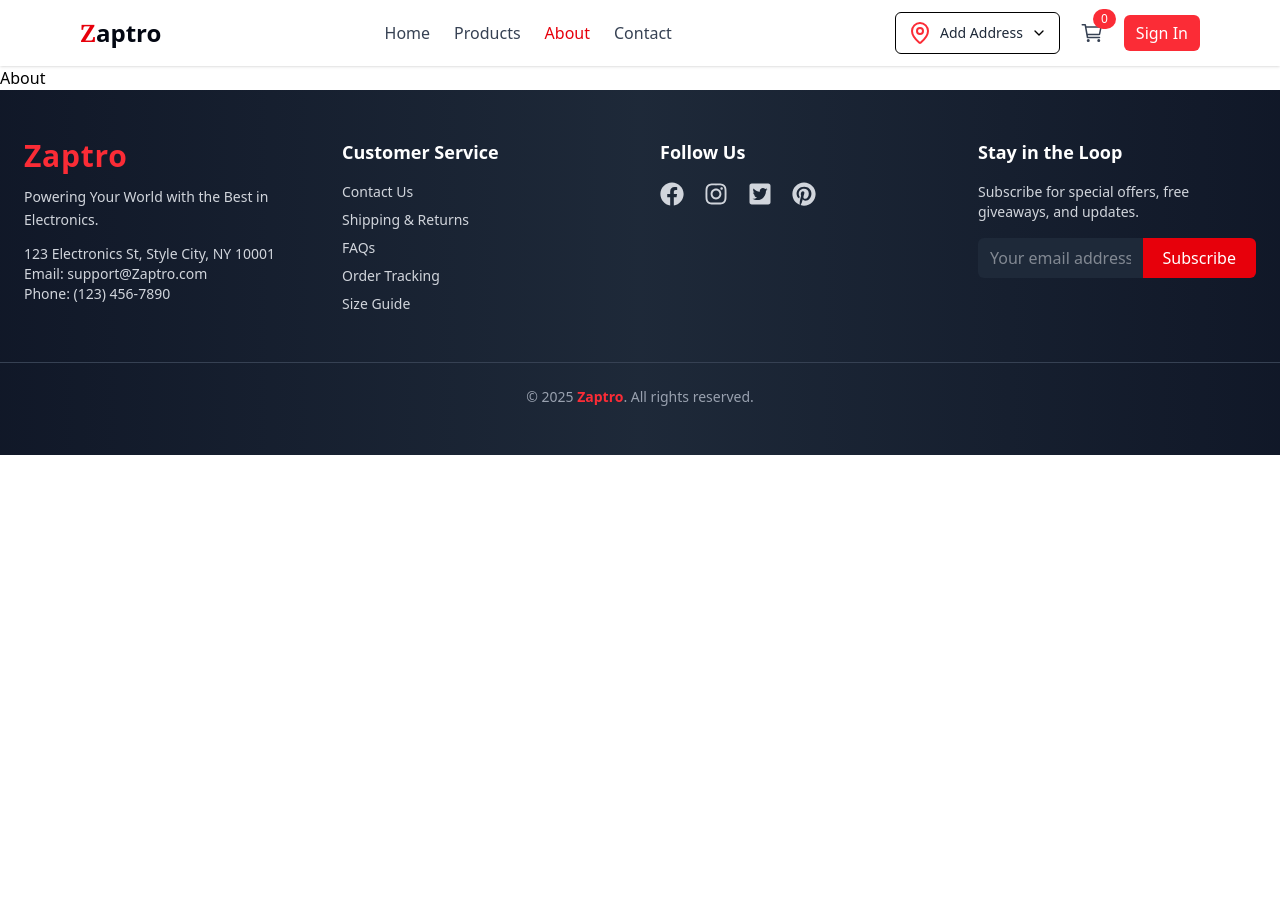
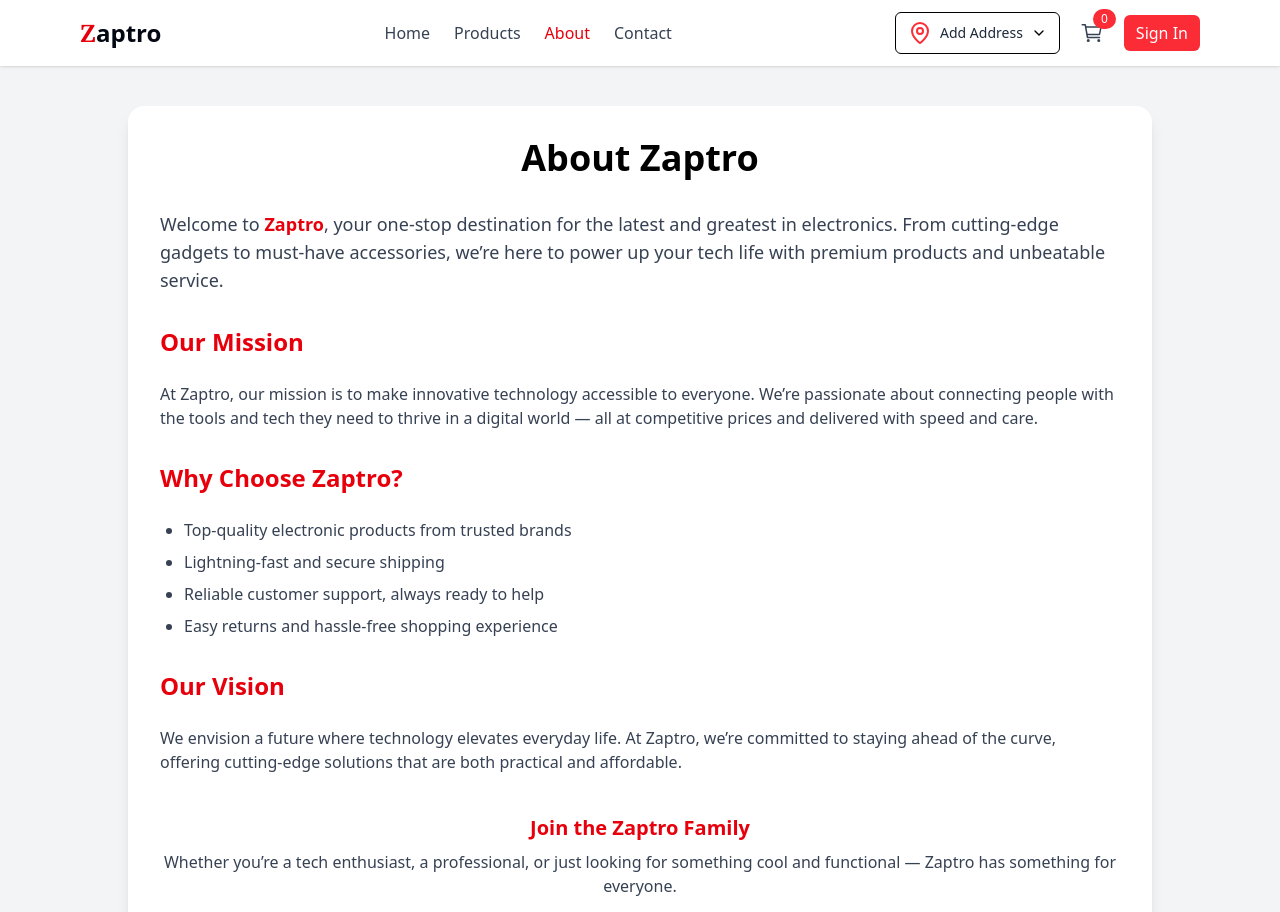
Before and after one commit to Ghanashyam2003/E-Commerce, a React (Vite) app: page /about in a window 1280 px wide. Shown: the top 912 px of the page. Before the commit the page ends 800 px from the top, so only its background shows below. Built offline with nearby package versions, Linux system fonts and the light colour scheme; no server answers.

Commit message:
About Page done

```diff
--- a/src/pages/About.jsx
+++ b/src/pages/About.jsx
@@ -1,9 +1,52 @@
-import React from 'react'
+import React from "react";
+import { Link } from "react-router-dom";
 
-function About() {
+const About = () => {
   return (
-    <div>About</div>
-  )
-}
+    <div className="min-h-screen bg-gray-100 py-10 px-4 sm:px-6 lg:px-20">
+      <div className="max-w-5xl mx-auto bg-white rounded-2xl shadow-lg p-8 space-y-8">
+        <h1 className="text-4xl font-bold  text-center">About Zaptro</h1>
 
-export default About
+        <p className="text-gray-700 text-lg">
+          Welcome to <span className="font-semibold text-red-600">Zaptro</span>, your one-stop destination for the latest and greatest in electronics. From cutting-edge gadgets to must-have accessories, we’re here to power up your tech life with premium products and unbeatable service.
+        </p>
+
+        <div className="space-y-6">
+          <h2 className="text-2xl font-semibold text-red-600">Our Mission</h2>
+          <p className="text-gray-700 text-base">
+            At Zaptro, our mission is to make innovative technology accessible to everyone. We’re passionate about connecting people with the tools and tech they need to thrive in a digital world — all at competitive prices and delivered with speed and care.
+          </p>
+        </div>
+
+        <div className="space-y-6">
+          <h2 className="text-2xl font-semibold text-red-600">Why Choose Zaptro?</h2>
+          <ul className="list-disc pl-6 text-gray-700 space-y-2">
+            <li>Top-quality electronic products from trusted brands</li>
+            <li>Lightning-fast and secure shipping</li>
+            <li>Reliable customer support, always ready to help</li>
+            <li>Easy returns and hassle-free shopping experience</li>
+          </ul>
+        </div>
+
+        <div className="space-y-6">
+          <h2 className="text-2xl font-semibold text-red-600">Our Vision</h2>
+          <p className="text-gray-700 text-base">
+            We envision a future where technology elevates everyday life. At Zaptro, we’re committed to staying ahead of the curve, offering cutting-edge solutions that are both practical and affordable.
+          </p>
+        </div>
+
+        <div className="text-center mt-10">
+          <h3 className="text-xl font-semibold text-red-600 mb-2">Join the Zaptro Family</h3>
+          <p className="text-gray-700 mb-4">
+            Whether you’re a tech enthusiast, a professional, or just looking for something cool and functional — Zaptro has something for everyone.
+          </p>
+         <Link to={'/products'}><button className="bg-red-600 text-white px-6 py-2 rounded-xl hover:bg-red-700 transition duration-300">
+            Start Shopping
+          </button></Link>
+        </div>
+      </div>
+    </div>
+  );
+};
+
+export default About;
```
